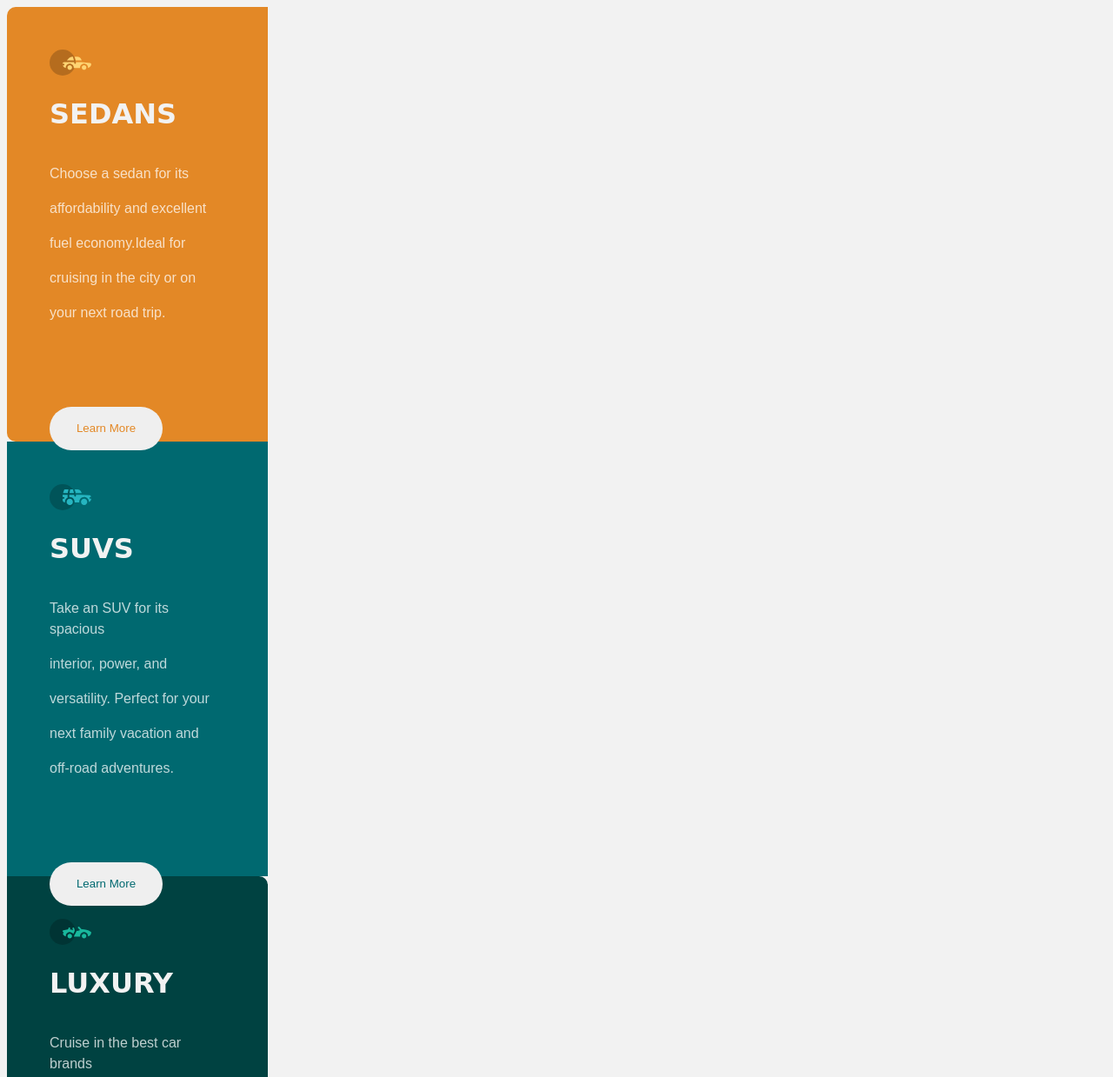
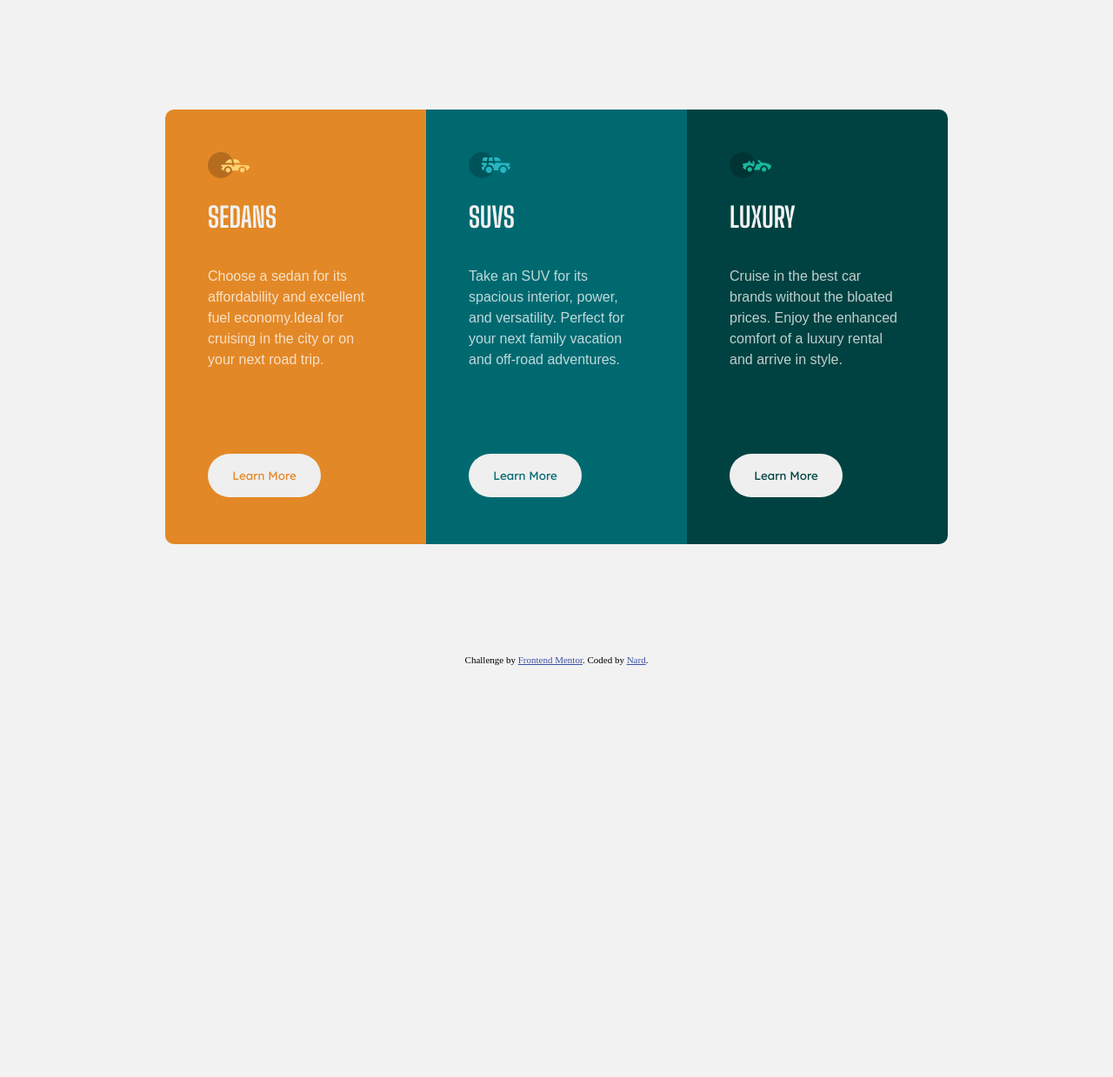
Before and after one commit to CocoShesh/3-column-preview-card-component-main, a plain HTML site: page index.html in a window 1280 px wide. Shown: the top 1239 px of the page at 87% size. After the commit the page ends 800 px from the top, so only its background shows below. Drawn offline with Linux system fonts and the light colour scheme.

Commit message:
Update index.html

```diff
--- a/index.html
+++ b/index.html
@@ -3,8 +3,14 @@
   <head>
     <meta charset="UTF-8" />
     <meta name="viewport" content="width=device-width, initial-scale=1.0" />
-    <!-- displays site properly based on user's device -->
+
     <link rel="stylesheet" href="style.css" />
+    <link rel="preconnect" href="https://fonts.googleapis.com" />
+    <link rel="preconnect" href="https://fonts.gstatic.com" crossorigin />
+    <link
+      href="https://fonts.googleapis.com/css2?family=Big+Shoulders+Display:wght@700&family=Lexend+Deca&display=swap"
+      rel="stylesheet"
+    />
     <link
       rel="icon"
       type="image/png"
@@ -14,7 +20,6 @@
 
     <title>Frontend Mentor | 3-column preview card component</title>
 
-    <!-- Feel free to remove these styles or customise in your own stylesheet 👍 -->
     <style>
       .attribution {
         font-size: 11px;
@@ -26,15 +31,14 @@
     </style>
   </head>
   <body>
-    <div class="main">
+    <main>
       <div class="first-column">
         <img src="images/icon-sedans.svg" />
         <h1>Sedans</h1>
-        <p>Choose a sedan for its</p>
-        <p>affordability and excellent</p>
-        <p>fuel economy.Ideal for</p>
-        <p>cruising in the city or on</p>
-        <p>your next road trip.</p>
+        <p>
+          Choose a sedan for its affordability and excellent fuel economy.Ideal
+          for cruising in the city or on your next road trip.
+        </p>
         <button class="learn-more" style="color: hsl(31, 77%, 52%)">
           Learn More
         </button>
@@ -42,11 +46,10 @@
       <div class="second-column">
         <img src="images/icon-suvs.svg" />
         <h1>SUVs</h1>
-        <p>Take an SUV for its spacious</p>
-        <p>interior, power, and</p>
-        <p>versatility. Perfect for your</p>
-        <p>next family vacation and</p>
-        <p>off-road adventures.</p>
+        <p>
+          Take an SUV for its spacious interior, power, and versatility. Perfect
+          for your next family vacation and off-road adventures.
+        </p>
         <button class="learn-more" style="color: hsl(184, 100%, 22%)">
           Learn More
         </button>
@@ -54,23 +57,22 @@
       <div class="third-column">
         <img src="images/icon-luxury.svg" />
         <h1>Luxury</h1>
-        <p>Cruise in the best car brands</p>
-        <p>without the bloated prices.</p>
-        <p>Enjoy the enhanced comfort</p>
-        <p>of a luxury rental and arrive</p>
-        <p>in style.</p>
+        <p>
+          Cruise in the best car brands without the bloated prices. Enjoy the
+          enhanced comfort of a luxury rental and arrive in style.
+        </p>
         <button class="learn-more" style="color: hsl(179, 100%, 13%)">
           Learn More
         </button>
       </div>
-    </div>
-
-    <!-- <div class="attribution">
-      Challenge by
-      <a href="https://www.frontendmentor.io?ref=challenge" target="_blank"
-        >Frontend Mentor</a
-      >. Coded by <a href="#">Your Name Here</a>.
-
-    </div>  -->
+    </main>
+    <footer>
+      <div class="attribution">
+        Challenge by
+        <a href="https://www.frontendmentor.io?ref=challenge" target="_blank"
+          >Frontend Mentor</a
+        >. Coded by <a href="#">Nard</a>.
+      </div>
+    </footer>
   </body>
 </html>
```
